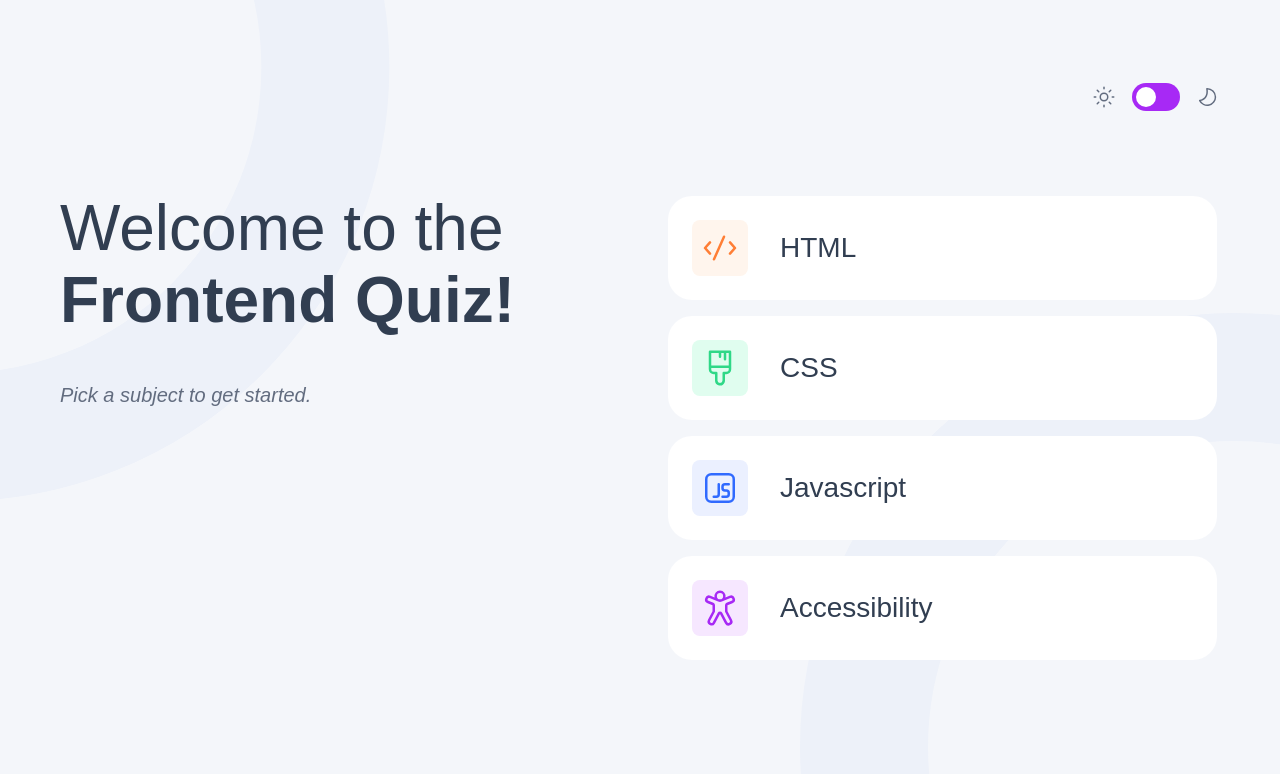
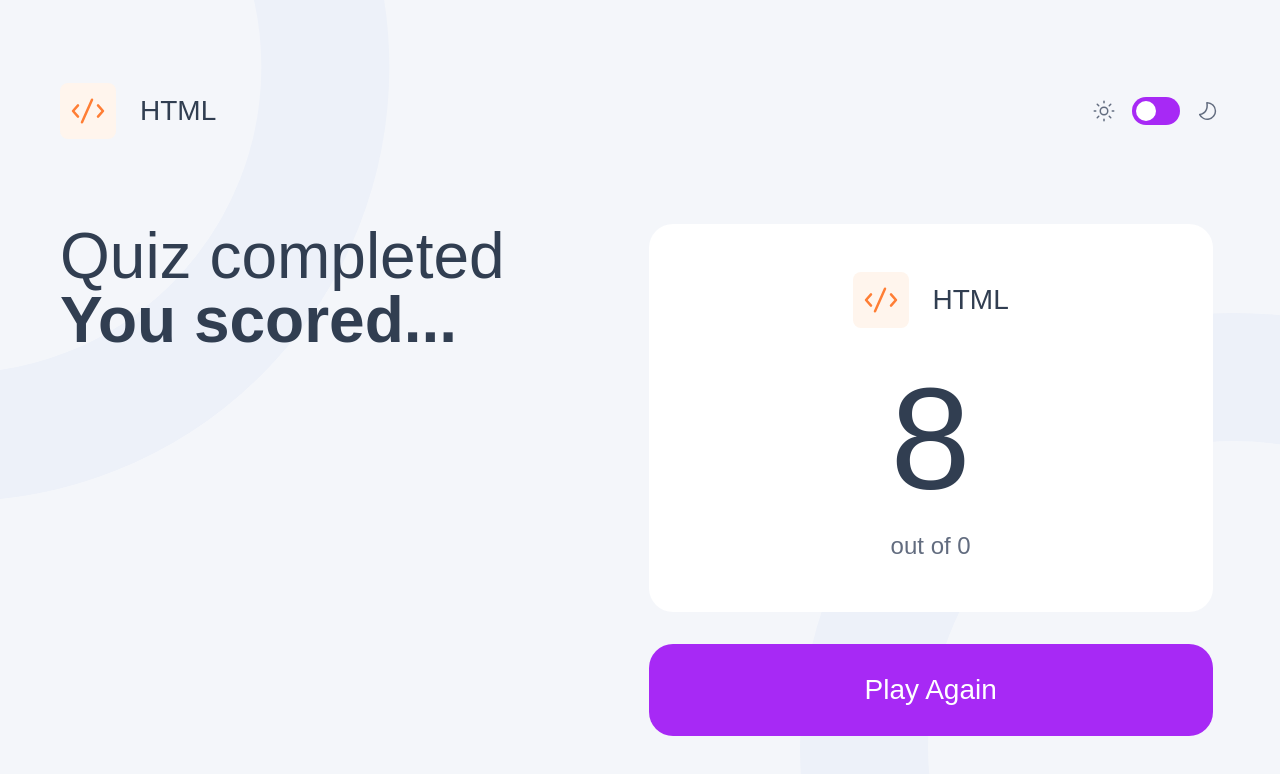
Before and after one commit to Vinicius-PR/frontend-quiz-app, a React (Vite) app: page / in a window 1280 px wide. Shown: the top 774 px of the page. Built offline with nearby package versions, Linux system fonts and the light colour scheme.

Commit message:
feat: GameFinished and SubjectTitle components finished

```diff
--- a/src/App.tsx
+++ b/src/App.tsx
@@ -9,6 +9,7 @@ import { ThemeProvider } from "styled-components"
 import { Container } from "./styles/container"
 import { lightTheme, darkTheme } from "./styles/themes"
 import { GlobalStyle } from "./styles/GlobalStyle"
+import GameFinished from "./components/GameFinished"
 
 function App() {
 
@@ -27,9 +28,15 @@ function App() {
           handleSetTheme={handleSetTheme}
           theme={theme}
         />
-        {
-          quizMode === "idle" ? <StartScreen/> : <GameScreen/>
-        }
+        {/* {
+          quizMode === "idle"
+            ? <StartScreen/>
+            : quizMode === "running"
+              ? <GameScreen/>
+              : <GameFinished/>
+        } */}
+        {/* <StartScreen/> */}
+        <GameFinished/>
       </Container>
     </ThemeProvider>
   )
--- /dev/null
+++ b/src/components/GameFinished/index.tsx
@@ -0,0 +1,52 @@
+import { GameFinishedContainer, GameFinishedContent, GameFinishedText1, GameFinishedText2, PlayAgainButton, ResultContainer, ResultContent, ResultHeader, ResultSpan, ResultText, ResultTextContainer} from "./style"
+
+import SubjectTitle from "../SubjectTitle"
+import { useContext } from "react"
+import { QuizContext } from "../../context/QuizContext"
+
+export default function GameFinished() {
+
+  const { subject, totalQuestions } = useContext(QuizContext)
+
+  return (
+    <GameFinishedContainer>
+
+      <GameFinishedContent>
+        <GameFinishedText1>
+          Quiz completed
+        </GameFinishedText1>
+
+        <GameFinishedText2>
+          You scored...
+        </GameFinishedText2>
+
+      </GameFinishedContent>
+
+      <ResultContainer>
+
+        <ResultContent>
+
+          <ResultHeader>
+            <SubjectTitle subject={subject} />
+          </ResultHeader>
+
+          <ResultTextContainer>
+            <ResultText>
+              8
+            </ResultText>
+
+            <ResultSpan>
+                out of {totalQuestions}
+            </ResultSpan>
+          </ResultTextContainer>
+
+        </ResultContent>
+
+
+        <PlayAgainButton>
+          Play Again
+        </PlayAgainButton>
+      </ResultContainer>
+    </GameFinishedContainer>
+  )
+}
--- /dev/null
+++ b/src/components/GameFinished/style.ts
@@ -0,0 +1,104 @@
+import styled from "styled-components"
+import { device } from "../../styles/breakpoints"
+import { textPreset1, textPreset1Mobile, textPreset2Light, textPreset2Medium, textPreset2MobileLight, textPreset2MobileMedium, textPreset4, textPreset4Mobile, textPreset5Regular} from "../../styles/typography"
+
+export const GameFinishedContainer = styled.div`
+  color: ${props => props.theme.colors.text};
+  display: flex;
+  gap: 9rem; // 144px
+  max-width: 72.30rem; // 1156.8px
+
+  @media ${device.ml} {
+    flex-direction: column;
+    gap: 64px;
+    align-items: center;
+  }
+
+  @media ${device.sm} {
+    gap: 40px;
+    margin: 0 auto;
+  }
+`
+
+export const GameFinishedContent = styled.div``
+
+export const GameFinishedText1 = styled.h2`
+  ${textPreset2Light}
+
+  @media ${device.sm} {
+    ${textPreset2MobileLight}
+  }
+`
+
+export const GameFinishedText2 = styled.h2`
+  ${textPreset2Medium}
+
+  @media ${device.sm} {
+    ${textPreset2MobileMedium}
+  }
+`
+
+export const ResultContainer = styled.div`
+  display: flex;
+  flex-direction: column;
+  gap: 2rem; // 32px
+  width: 35.25rem; // 564px
+
+  @media ${device.sm} {
+    width: 100%;
+  }
+`
+
+export const ResultContent = styled.div`
+  display: flex;
+  flex-direction: column;
+  gap: 2.5rem; // 40px
+  padding: 3rem; // 48px
+  border-radius: 1.5rem; // 24px
+  text-align: center;
+
+  background-color: ${props => props.theme.colors.backgroundOptions};
+`
+
+export const ResultHeader = styled.div`
+  display: flex;
+  justify-content: center;
+`
+
+export const ResultTextContainer = styled.div`
+  display: flex;
+  flex-direction: column;
+  gap: 1rem; // 16px
+`
+
+export const ResultText = styled.h2`
+  ${textPreset1}
+
+  @media ${device.sm} {
+    ${textPreset1Mobile}
+  }
+`
+
+export const ResultSpan = styled.span`
+  ${textPreset5Regular};
+  color: ${props => props.theme.colors.spanText};
+
+  @media ${device.sm} {
+    ${textPreset4Mobile};
+  }
+`
+
+export const PlayAgainButton = styled.button`
+  background-color: ${props => props.theme.colors.primary};
+  color: ${props => props.theme.colors.white};
+  ${textPreset4};
+  padding: 2rem;
+  border-radius: 24px;
+  border: none;
+  cursor: pointer;
+
+  @media ${device.sm} {
+    padding: 1rem;
+    ${textPreset4Mobile};
+  }
+`
--- a/src/components/GameScreen/index.tsx
+++ b/src/components/GameScreen/index.tsx
@@ -6,7 +6,7 @@ import correctIcon from '../../assets/images/icon-correct.svg'
 
 export default function GameScreen() {
 
-  const { quiz, currentQuestionPos, handleCheckAnswer, handleNextQuestion } = useContext(QuizContext)
+  const { quiz, currentQuestionPos, handleCheckAnswer, handleNextQuestion, handleGameFinished } = useContext(QuizContext)
 
   const [questionSelected, setQuestionSelected] = useState<string | null>('')
   const [questionAnswered, setQuestionAnswered] = useState(false)
@@ -104,6 +104,8 @@ export default function GameScreen() {
           onClick={() => {
             if (questionAnswered === false) {
               submitAnswer()
+            } else if (quiz.questions.length === currentQuestionPos) {
+              handleGameFinished()
             } else {
               goToNextQuestion()
             }
--- a/src/components/Header/index.tsx
+++ b/src/components/Header/index.tsx
@@ -1,51 +1,25 @@
-import { useContext } from "react";
-import { QuizContext } from "../../context/QuizContext";
-import Switch from "react-switch";
+import { useContext } from "react"
+import { QuizContext } from "../../context/QuizContext"
+import Switch from "react-switch"
 
 import sunDarkIcon from '../../assets/images/icon-sun-dark.svg'
 import moonDarkIcon from '../../assets/images/icon-moon-dark.svg'
 
-import htmlIcon from '../../assets/images/icon-html.svg'
-import cssIcon from '../../assets/images/icon-css.svg'
-import jsIcon from '../../assets/images/icon-js.svg'
-import accesibilityIcon from '../../assets/images/icon-accessibility.svg'
-
-import { HeaderContainer, SubjectTitle, SubjectTitleContainer, SwitchContainer } from './styles'
-import { AccessibilityIcon, CssIcon, HtmlIcon, JavaScriptIcon } from "../../styles/icons";
+import { HeaderContainer, SwitchContainer } from './styles'
+import SubjectTitle from "../SubjectTitle"
 
 interface HeaderProps {
-  handleSetTheme: () => void;
-  theme: 'light' | 'dark';
+  handleSetTheme: () => void
+  theme: 'light' | 'dark'
 }
 
 export default function Header({ handleSetTheme, theme }: HeaderProps) {
 
   const { subject } = useContext(QuizContext)
 
-  function renderIcon() {
-    switch (subject) {
-      case 'HTML':
-        return <HtmlIcon src={htmlIcon} alt="HTML" />
-      case 'CSS':
-        return <CssIcon src={cssIcon} alt="CSS" />
-      case 'JavaScript':
-        return <JavaScriptIcon src={jsIcon} alt="JavaScript" />
-      case 'Accessibility':
-        return <AccessibilityIcon src={accesibilityIcon} alt="Accessibility" />
-      default:
-        return null
-    }
-  }
-
   return (
     <HeaderContainer>
-      <SubjectTitleContainer>
-        {
-          renderIcon()
-        }
-
-        <SubjectTitle>{subject}</SubjectTitle>
-      </SubjectTitleContainer>
+      <SubjectTitle subject={subject} />
 
       <SwitchContainer>
         <img src={sunDarkIcon} alt="Sun Icon" />
--- a/src/components/Header/styles.ts
+++ b/src/components/Header/styles.ts
@@ -1,6 +1,5 @@
-import styled from "styled-components";
-import { device } from "../../styles/breakpoints";
-import { textPreset4, textPreset4Mobile } from "../../styles/typography";
+import styled from "styled-components"
+import { device } from "../../styles/breakpoints"
 
 export const HeaderContainer = styled.header`
   display: flex;
@@ -9,25 +8,6 @@ export const HeaderContainer = styled.header`
 
   @media ${device.md} {
     margin-bottom: 50px;
-  }
-`
-
-export const SubjectTitleContainer = styled.div`
-  display: flex;
-  align-items: center;
-  gap: 1.5rem;
-
-  @media ${device.sm} {
-    gap: 1rem;
-  }
-`
-
-export const SubjectTitle = styled.h2`
-  ${textPreset4};
-  color: ${props => props.theme.colors.text};
-
-  @media ${device.sm} {
-    ${textPreset4Mobile};
   }
 `
 
--- /dev/null
+++ b/src/components/SubjectTitle/index.tsx
@@ -0,0 +1,35 @@
+import htmlIcon from '../../assets/images/icon-html.svg'
+import cssIcon from '../../assets/images/icon-css.svg'
+import jsIcon from '../../assets/images/icon-js.svg'
+import accesibilityIcon from '../../assets/images/icon-accessibility.svg'
+
+import { AccessibilityIcon, CssIcon, HtmlIcon, JavaScriptIcon } from "../../styles/icons";
+import { SubjectTitleContainer, Title } from './style';
+
+export default function SubjectTitle({ subject }: { subject: string }) {
+
+  function renderIcon() {
+    switch (subject) {
+      case 'HTML':
+        return <HtmlIcon src={htmlIcon} alt="HTML" />
+      case 'CSS':
+        return <CssIcon src={cssIcon} alt="CSS" />
+      case 'JavaScript':
+        return <JavaScriptIcon src={jsIcon} alt="JavaScript" />
+      case 'Accessibility':
+        return <AccessibilityIcon src={accesibilityIcon} alt="Accessibility" />
+      default:
+        return null
+    }
+  }
+
+  return (
+    <SubjectTitleContainer>
+      {
+        renderIcon()
+      }
+
+      <Title>{subject}</Title>
+    </SubjectTitleContainer>
+  )
+}
--- /dev/null
+++ b/src/components/SubjectTitle/style.ts
@@ -0,0 +1,22 @@
+import styled from "styled-components"
+import { device } from "../../styles/breakpoints"
+import { textPreset4, textPreset4Mobile } from "../../styles/typography"
+
+export const SubjectTitleContainer = styled.div`
+  display: flex;
+  align-items: center;
+  gap: 1.5rem;
+
+  @media ${device.sm} {
+    gap: 1rem;
+  }
+`
+
+export const Title = styled.h2`
+  ${textPreset4};
+  color: ${props => props.theme.colors.text};
+
+  @media ${device.sm} {
+    ${textPreset4Mobile};
+  }
+`
--- a/src/context/QuizContext.tsx
+++ b/src/context/QuizContext.tsx
@@ -15,7 +15,7 @@ interface QuizProps {
 
 interface QuizContextProps {
   currentQuestionPos: number
-  quizMode: 'idle' | 'running'
+  quizMode: 'idle' | 'running' | 'finished'
   subject: SubjectProps
   quiz: QuizProps
   totalQuestions: number
@@ -25,6 +25,7 @@ interface QuizContextProps {
   handleCheckAnswer: (selectedOption: string, answer: string) => boolean
   handleReset: () => void
   handleNextQuestion: () => void
+  handleGameFinished: () => void
 }
 
 interface QuizContextProviderProps {
@@ -35,8 +36,8 @@ export const QuizContext = createContext({} as QuizContextProps)
 
 export function QuizContextProvider({ children }:QuizContextProviderProps) {
 
-  const [quizMode, setQuizMode] = useState<'idle' | 'running'>('idle')
-  const [subject, setSubject] = useState<SubjectProps>('')
+  const [quizMode, setQuizMode] = useState<'idle' | 'running' | 'finished'>('idle')
+  const [subject, setSubject] = useState<SubjectProps>('HTML')
   const [quiz, setQuiz] = useState<QuizProps>({} as QuizProps)
   const [totalQuestions, setTotalQuestions] = useState(0)
   const [totalRightAnswers, setTotalRightAnswers] = useState(0)
@@ -73,6 +74,10 @@ export function QuizContextProvider({ children }:QuizContextProviderProps) {
     setCurrentQuestionPos((current) => current + 1)
   }
 
+  function handleGameFinished() {
+    setQuizMode('finished')
+  }
+
   function handleReset() {
     setQuizMode('idle')
     setSubject('')
@@ -94,7 +99,8 @@ export function QuizContextProvider({ children }:QuizContextProviderProps) {
         handleSetSubject,
         handleCheckAnswer,
         handleReset,
-        handleNextQuestion
+        handleNextQuestion,
+        handleGameFinished
       }}
     >
       {children}
```
